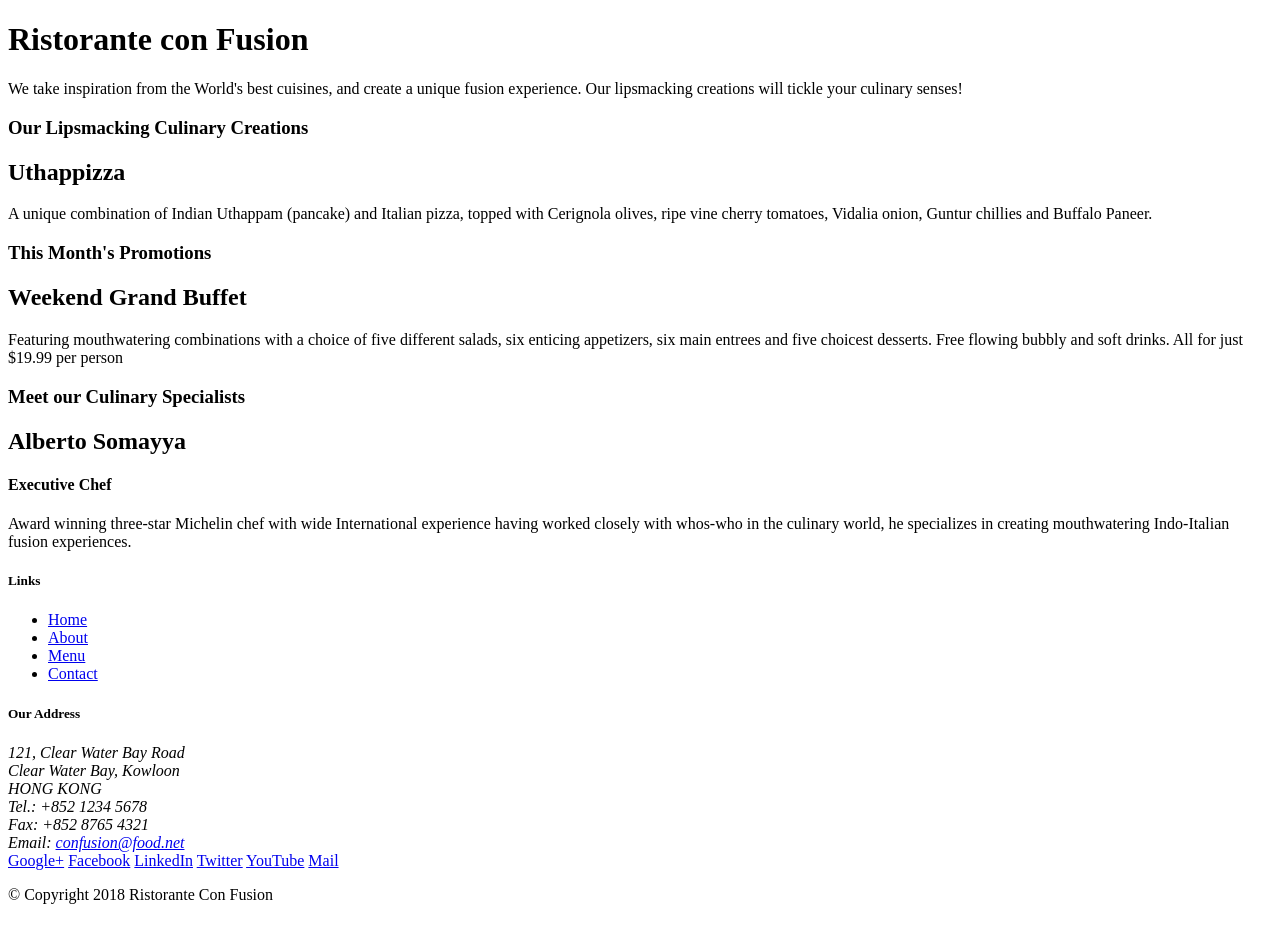
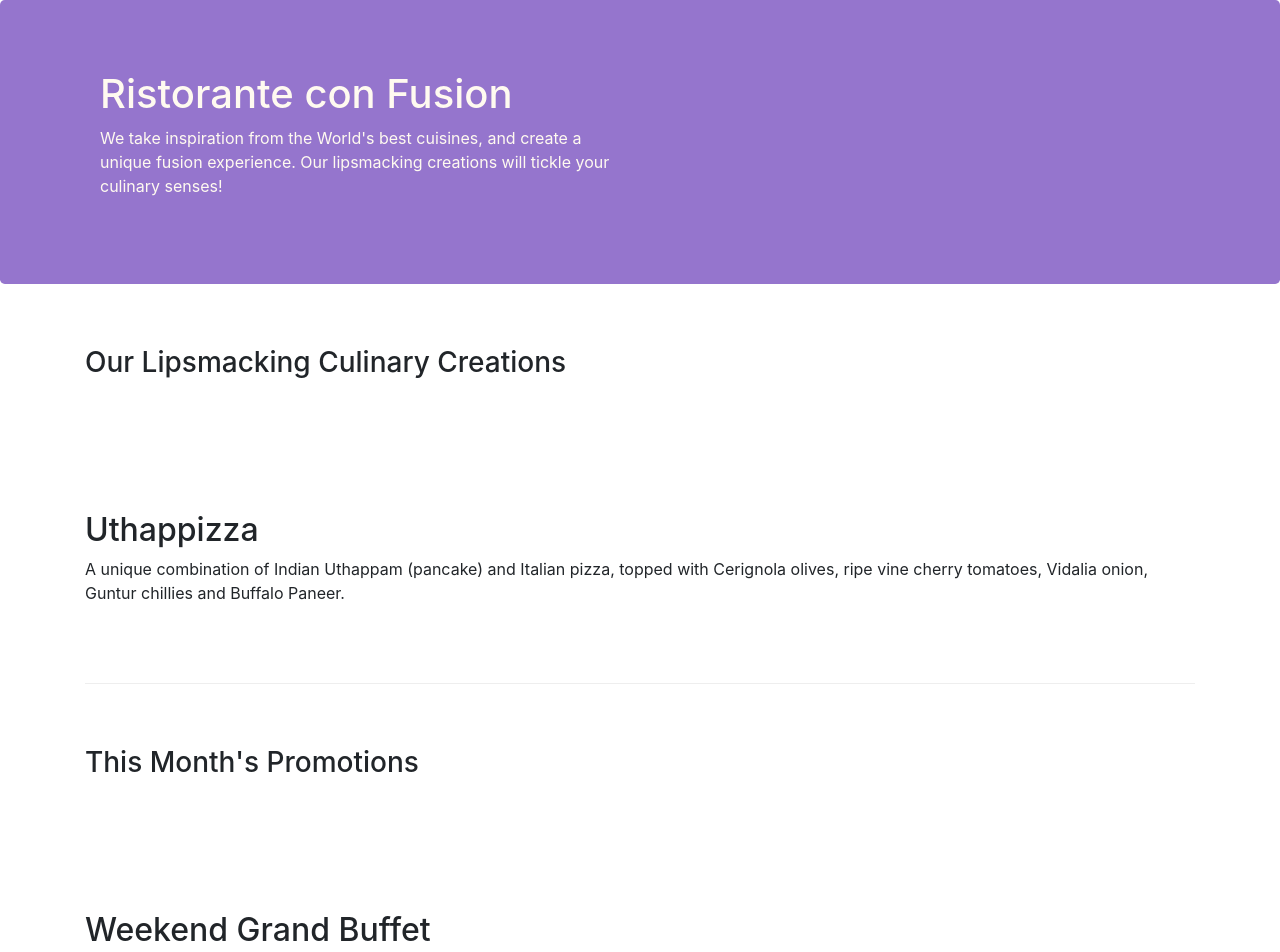
Before and after one commit to PhamNgocThien18/bootstrap4, a website: page index.html in a window 1280 px wide. Shown: the top 952 px of the page. Before the commit the page ends 920 px from the top, so only its background shows below. Drawn offline with nearby package versions, Linux system fonts and the light colour scheme.

Commit message:
Intro. To Bootstrap

```diff
--- /dev/null
+++ b/css/style.css
@@ -0,0 +1,26 @@
+.row-header{
+    margin:0px auto;
+    padding:0px;
+ }
+ .row-content{
+    margin:0px auto;
+    padding: 50px 0px 50px Opx;
+    border-bottom: 1px ridge;
+    min-height:400px;
+ }
+ .footer{
+    background-color: #D1C4E9;
+    margin:0px auto;
+    padding: 20px 0px 20px 0px;
+ }
+ .jumbotron{
+    padding:70px 30px 70px 30px;
+    margin:0px auto;
+    background: #9575CD;
+     color:floralwhite;
+ }
+ address{
+    font-size:80%;
+    margin:0px;
+    color:#0f0f0f;
+ }
--- a/index.html
+++ b/index.html
@@ -3,25 +3,32 @@
 
 <head>
     <title>Ristorante Con Fusion</title>
+    <meta charset="utf-8">
+    <meta name="viewport" content="width=device-width, initial-scale=1, shrink-to-fit=no">
+    <meta http-equiv="x-ua-compatible" content="ie=edge">
+    <link rel="stylesheet" href="node_modules/bootstrap/dist/css/bootstrap.min.css">
+    <link rel="stylesheet" href="css/style.css" type="text/css">
+    <script src="node_modules/jquery/dist/jquery.slim.min.js"></script>
+    <script src="node_modules/popper.js/dist/umd/popper.min.js"></script>
+    <script src="node_modules/bootstrap/dist/js/bootstrap.min.js"></script>
 </head>
 
 <body>
 
-    <header>
-        <div>
-            <div>
-                <div>
+    <header class="jumbotron">
+        <div class="container">
+            <div class="row row-header">
+                <div class="col-12 col-sm-6">
                     <h1>Ristorante con Fusion</h1>
                     <p>We take inspiration from the World's best cuisines, and create a unique fusion experience. Our lipsmacking creations will tickle your culinary senses!</p>
                 </div>
-                <div>
+                <div class="col-12 col-sm">
                 </div>
             </div>
         </div>
     </header>
-
-    <div>
-        <div>
+    <div class="container">
+        <div class="row row-content align-items-center" >
             <div>
                 <h3>Our Lipsmacking Culinary Creations</h3>
             </div>
@@ -32,7 +39,7 @@
         </div>
 
 
-        <div>
+        <div class="row row-content align-items-center">
             <div>
                 <h3>This Month's Promotions</h3>
             </div>
@@ -42,7 +49,7 @@
             </div>
         </div>
 
-        <div>
+        <div class="row row-content align-items-center">
             <div>
                 <h3>Meet our Culinary Specialists</h3>
             </div>
@@ -54,19 +61,19 @@
         </div>
     </div>
 
-    <footer>
-        <div>
-            <div>
-                <div>
+    <footer class="footer">
+        <div class="container">
+            <div class="col-12 col-sm-4 align-self-center">
+                <div class="col-4 offset-1 col-sm-2">
                     <h5>Links</h5>
-                    <ul>
+                    <ul >
                         <li><a href="#">Home</a></li>
                         <li><a href="#">About</a></li>
                         <li><a href="#">Menu</a></li>
                         <li><a href="#">Contact</a></li>
                     </ul>
                 </div>
-                <div>
+                <div class="col-12 col-sm-4 align-self-center">
                     <h5>Our Address</h5>
                     <address>
 		              121, Clear Water Bay Road<br>
@@ -77,7 +84,7 @@
 		              Email: <a href="mailto:confusion@food.net">confusion@food.net</a>
 		           </address>
                 </div>
-                <div>
+                <div class="col-12 col-sm-4 align-self-center text-center">
                     <div>
                         <a href="http://google.com/+">Google+</a>
                         <a href="http://www.facebook.com/profile.php?id=">Facebook</a>
@@ -88,8 +95,8 @@
                     </div>
                 </div>
            </div>
-           <div>
-                <div>
+           <div class="row justify-content-center">
+                <div class="col-auto">
                     <p>© Copyright 2018 Ristorante Con Fusion</p>
                 </div>
            </div>
```
Also changed, not shown: package.json (+6 -1 lines), 1 other file.
